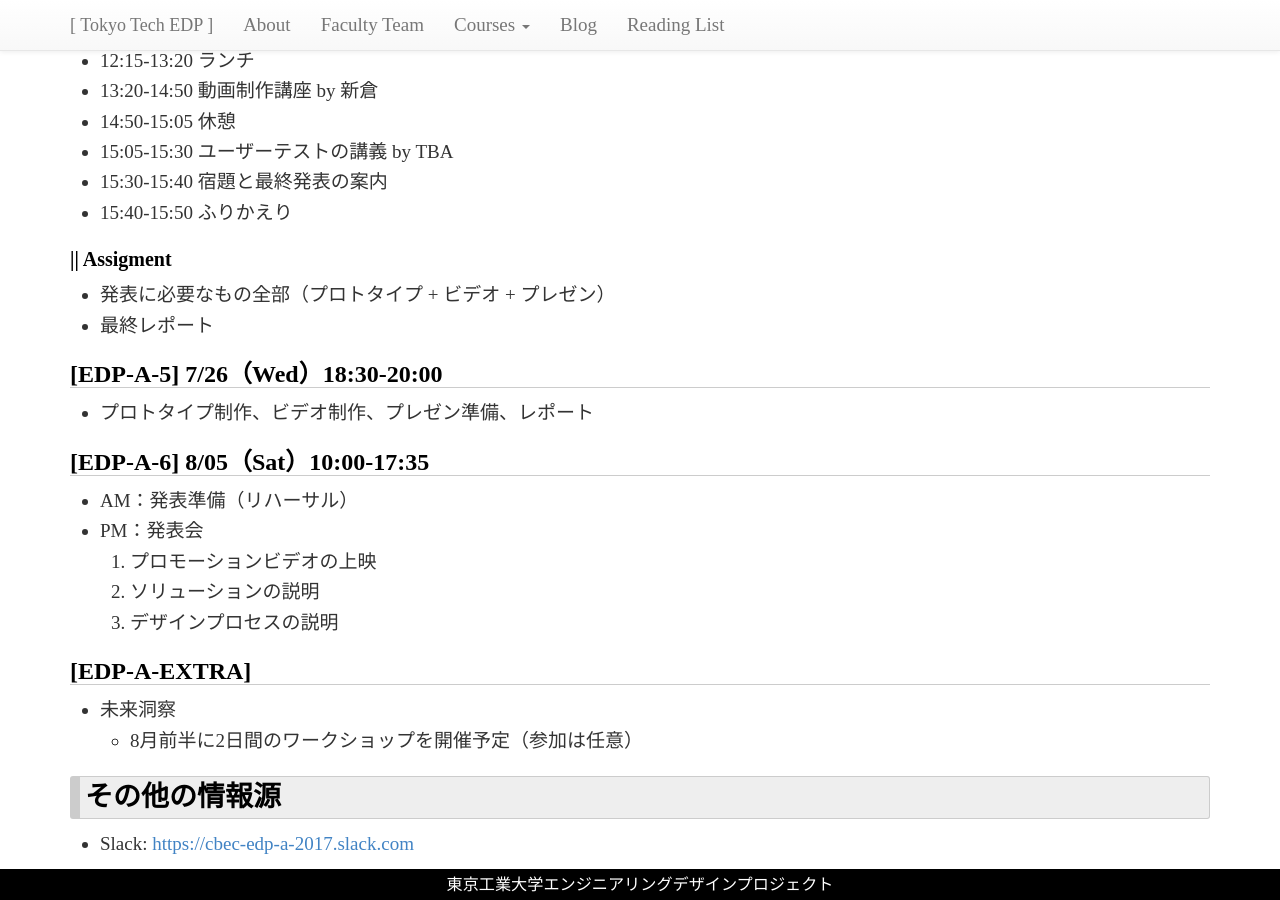
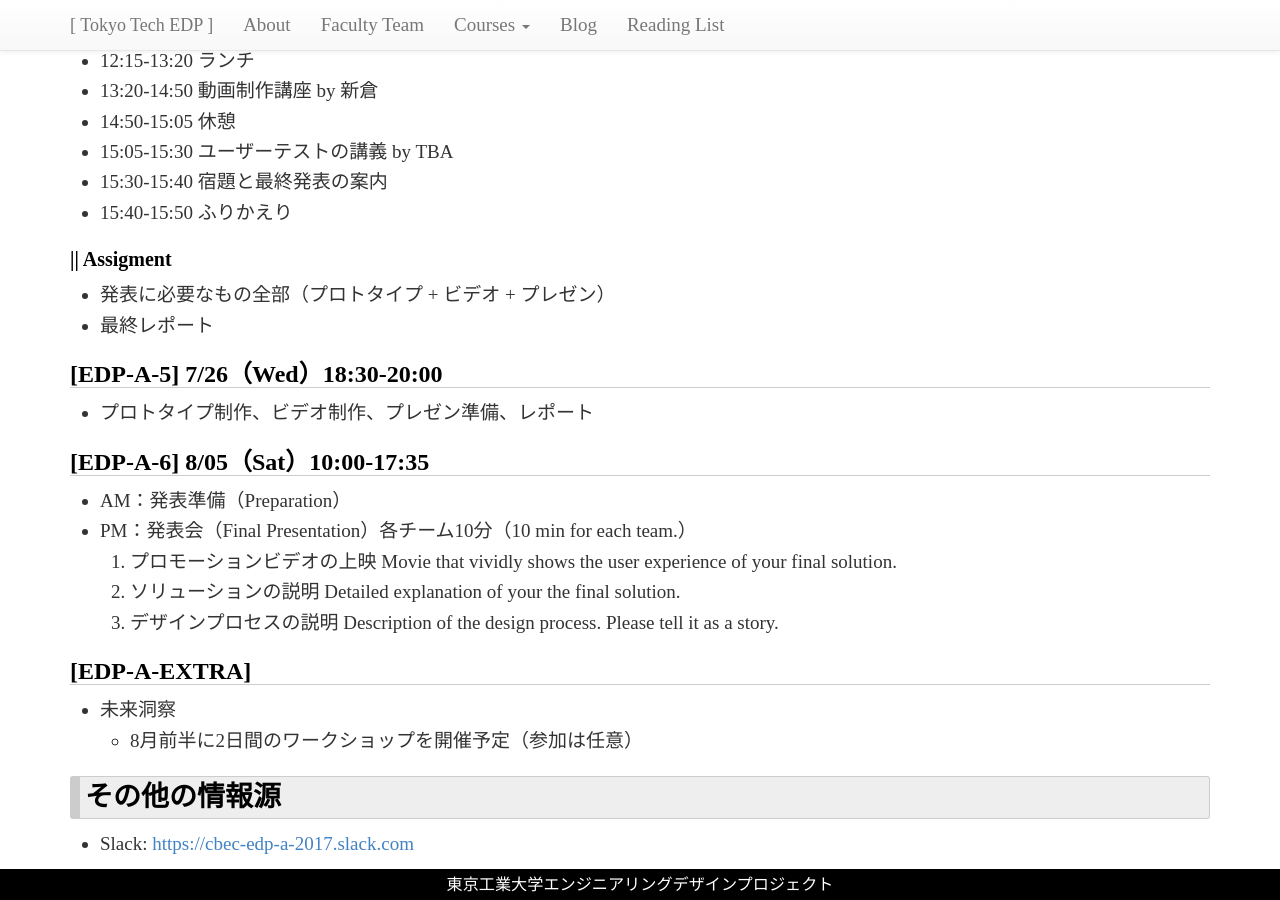
Before and after one commit to titech-edp/titech-edp.github.io, a Jekyll site: the page built from 2017-edp-a/index.md, in a window 1280 px wide and 900 px high, scrolled down 3835 px. Built offline with Jekyll 4.4.1, drawn with Linux system fonts in a browser that asks for light colours; nearby versions of some CDN libraries; library files that are not in the unit come from our copies.

Commit message:
Fianl presentation

```diff
--- a/2017-edp-a/index.md
+++ b/2017-edp-a/index.md
@@ -154,11 +154,14 @@ In the next class, please bring your fully charged PCs with the Arduino IDE.
 
 ## [EDP-A-6] 8/05（Sat）10:00-17:35
 
-- AM：発表準備（リハーサル）
-- PM：発表会
+- AM：発表準備（Preparation）
+- PM：発表会（Final Presentation）各チーム10分（10 min for each team.）
   1. プロモーションビデオの上映
+  Movie that vividly shows the user experience of your final solution.
   2. ソリューションの説明
+  Detailed explanation of your the final solution.
   3. デザインプロセスの説明
+  Description of the design process. Please tell it as a story.
 
 ## [EDP-A-EXTRA]
 
```
